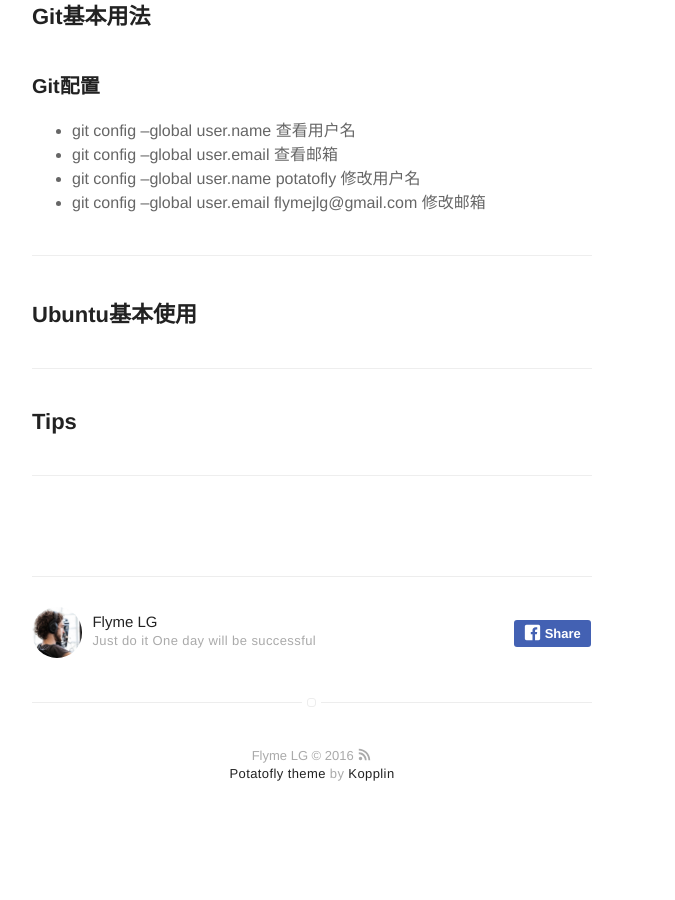
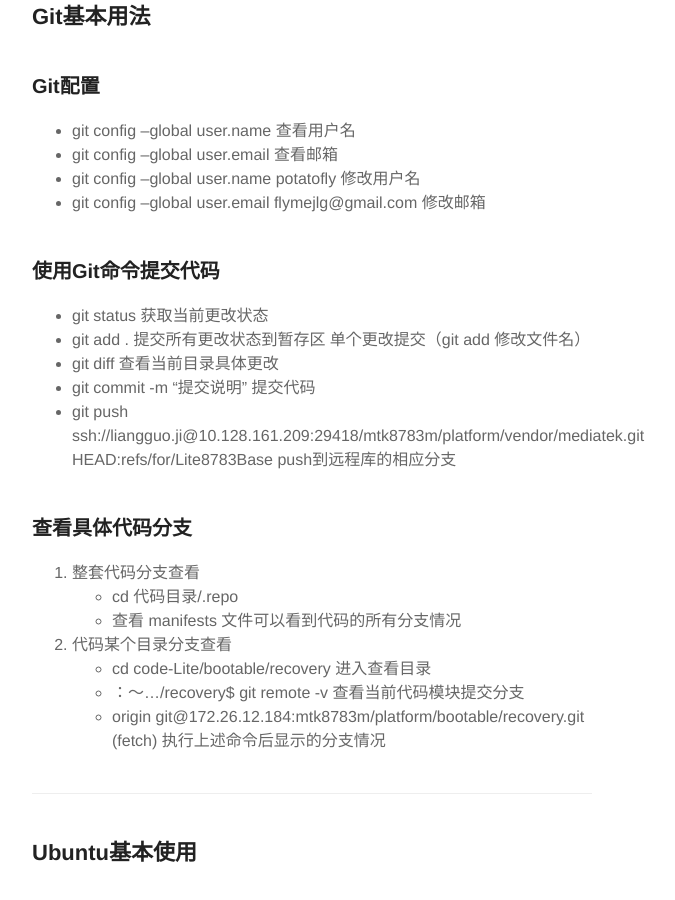
Before and after one commit to potatofly/potatofly.github.io, a Jekyll site: the page built from _posts/2016-10-21-note.markdown, in a window 1280 px wide and 900 px high, scrolled down 638 px. Shown: the whole window, without its empty margins (328-1003 px from the left). Built offline with Jekyll 4.4.1, drawn with Linux system fonts in a browser that asks for light colours; before the commit the page ends 1483 px from its top, so only the background shows below that.

Commit message:
Update 2016-10-21-note.markdown

```diff
--- a/_posts/2016-10-21-note.markdown
+++ b/_posts/2016-10-21-note.markdown
@@ -25,10 +25,26 @@ description: 整理的一些常用工具及技巧
 ## Git基本用法
 
 ### Git配置
-* git config --global user.name  查看用户名
+* git config --global user.name   查看用户名
 * git config --global user.email  查看邮箱
 * git config --global user.name potatofly   修改用户名
 * git config --global user.email flymejlg@gmail.com   修改邮箱
+
+### 使用Git命令提交代码
+* git status   获取当前更改状态
+* git add .    提交所有更改状态到暂存区  单个更改提交（git add 修改文件名）
+* git diff     查看当前目录具体更改
+* git commit -m "提交说明"   提交代码
+* git push ssh://liangguo.ji@10.128.161.209:29418/mtk8783m/platform/vendor/mediatek.git HEAD:refs/for/Lite8783Base push到远程库的相应分支
+
+### 查看具体代码分支
+1. 整套代码分支查看
+ * cd 代码目录/.repo
+ * 查看 manifests 文件可以看到代码的所有分支情况
+2. 代码某个目录分支查看
+ * cd code-Lite/bootable/recovery   进入查看目录
+ * ：～.../recovery$ git remote -v   查看当前代码模块提交分支
+ * origin	git@172.26.12.184:mtk8783m/platform/bootable/recovery.git (fetch) 执行上述命令后显示的分支情况
 
 ---
 
```
